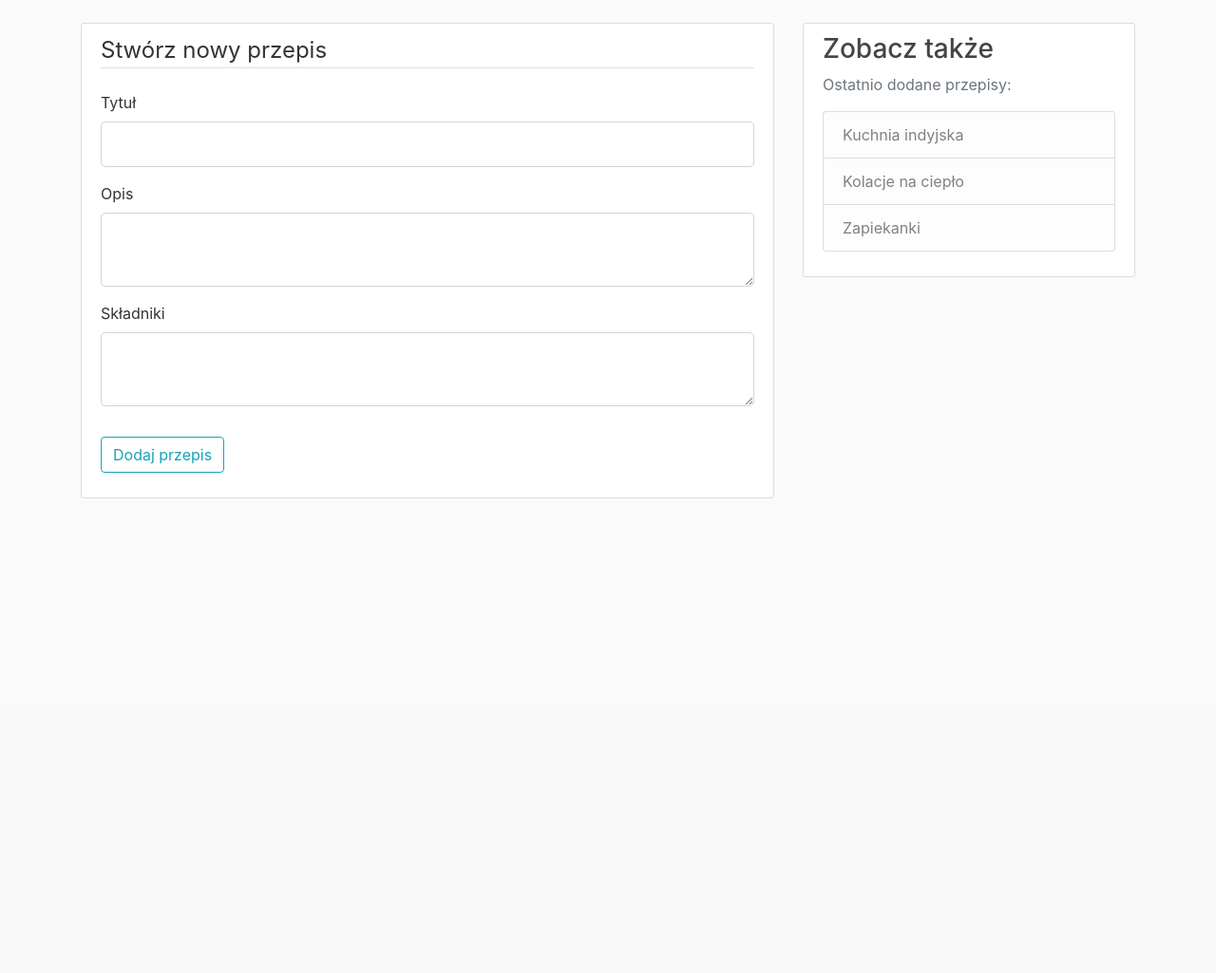
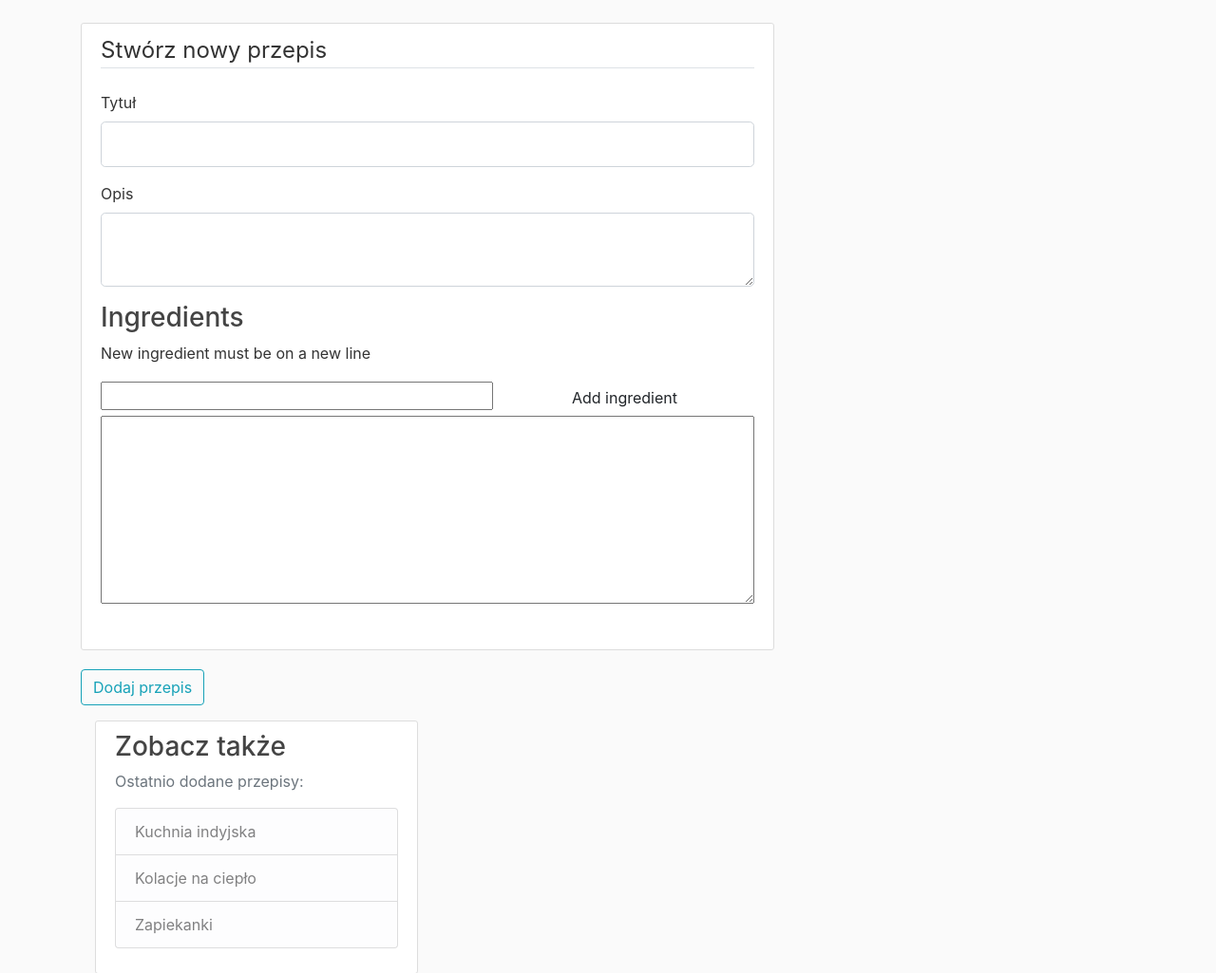
Before and after one commit to beatarudzka/recipes-box-flask-postgresql-app, a Flask app: page /recipe/new in a window 1280 px wide. Shown: the part 56-1081 px from the top of the page at 95% size. Before the commit the page ends 581 px from the top, so only its background shows below. Run offline with Flask 2, Linux system fonts and the light colour scheme; a user stored in the database is signed in; some libraries are stand-ins or nearby versions.

Commit message:
deleting recipe

```diff
--- a/app/routes.py
+++ b/app/routes.py
@@ -101,7 +101,7 @@ def new_recipe():
 @app.route("/recipe/<int:recipe_id>")
 def recipe(recipe_id):
     recipe = Recipe.query.get_or_404(recipe_id)
-    return render_template('recipe.html', title=recipe.title, recipe=recipe)
+    return render_template('recipe.html', title=recipe.title,content=recipe.content, ingredients=recipe.ingredients, recipe=recipe)
 
 
 @app.route("/recipe/<int:recipe_id>/update", methods=['GET', 'POST'])
@@ -122,3 +122,14 @@ def update_recipe(recipe_id):
         form.content.data = recipe.content
         form.ingredients.data = recipe.ingredients
     return render_template('new_recipe.html', title='Update Recipe', form=form, legend='Edytuj przepis')
+
+@app.route("/recipe/<int:recipe_id>/delete", methods=['POST'])
+@login_required
+def delete_recipe(recipe_id):
+    recipe = Recipe.query.get_or_404(recipe_id)
+    if recipe.author != current_user:
+        abort(403)
+    db.session.delete(recipe)
+    db.session.commit()
+    flash('Twój przepis został usuniety!', 'success')
+    return redirect(url_for('home'))
--- a/app/templates/new_recipe.html
+++ b/app/templates/new_recipe.html
@@ -1,7 +1,27 @@
 {% extends 'layout.html' %}
 {% block content%}
+
+
+<head>
+  <script src="https://ajax.googleapis.com/ajax/libs/jquery/1.12.4/jquery.min.js"></script>
+  <script type=text/javascript>
+    $(function() {
+      $('a#ingredient_input').bind('click', function() {
+      $.getJSON('/_background', {
+        ingredients_submit: $('input[name="ingredients_submit"]').val(),
+      }, function(data) {
+        var node = document.createTextNode(data.ingredient+'\n')
+        document.getElementById("ingr").appendChild(node)
+      })
+        return false
+      })
+    })
+  </script>
+</head>
+
+
 <div class="content-section">
-  <form method='POST' action="">
+  <form method='POST' action="/recipe/new">
     {{ form.hidden_tag()}}
     <fieldset class="form-group">
       <legend class="border-bottom mb-4">{{legend}}</legend>
@@ -32,17 +52,12 @@
         {% endif %}
       </div>
       <div class="form-group">
-        {{form.ingredients.label(class="form-control-label")}}
-        {% if form.ingredients.errors %}
-        {{  form.ingredients(class="form-control form-control-lg is-invalid")}}
-        <div class="invalid-feedback">
-          {% for error in form.ingredients.errors %}
-          <span>{{ error}}</span>
-          {% endfor %}
-        </div>
-        {% else %}
-        {{form.ingredients(class="form-control form-control-lg")}}
-        {% endif %}
+        <h3>Ingredients</h3>
+        <p>New ingredient must be on a new line</p>
+        <input style="width:60%" type="text" name="ingredients_submit">
+        <a href="#" id=ingredient_input><button style="width:39%" class="btn btn-default" type="button">Add ingredient</button></a>
+        <textarea id="ingr" name="ingredients" rows="8" style="width:100%" value="{{request.form.ingredients}}" required></textarea>
+      </div>
       </div>
     </fieldset>
     <div class="form-group">
@@ -52,3 +67,6 @@
 </div>
 
 {% endblock content %}
+
+
+</form>
```
Also changed, not shown: app/templates/recipe.html (+32 -5 lines), app/site.db.
